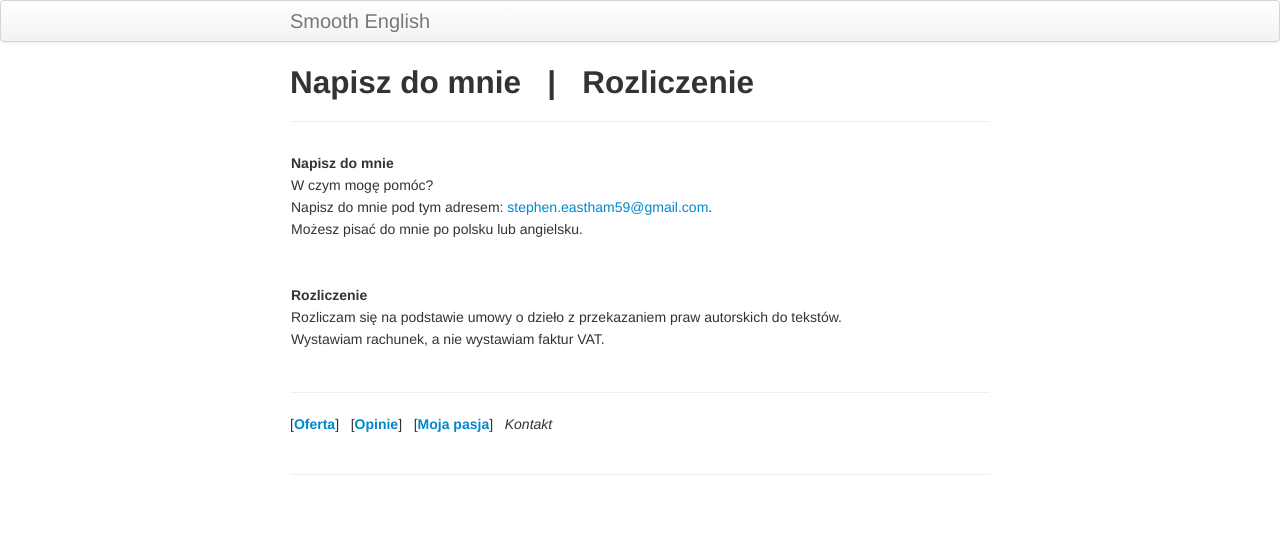
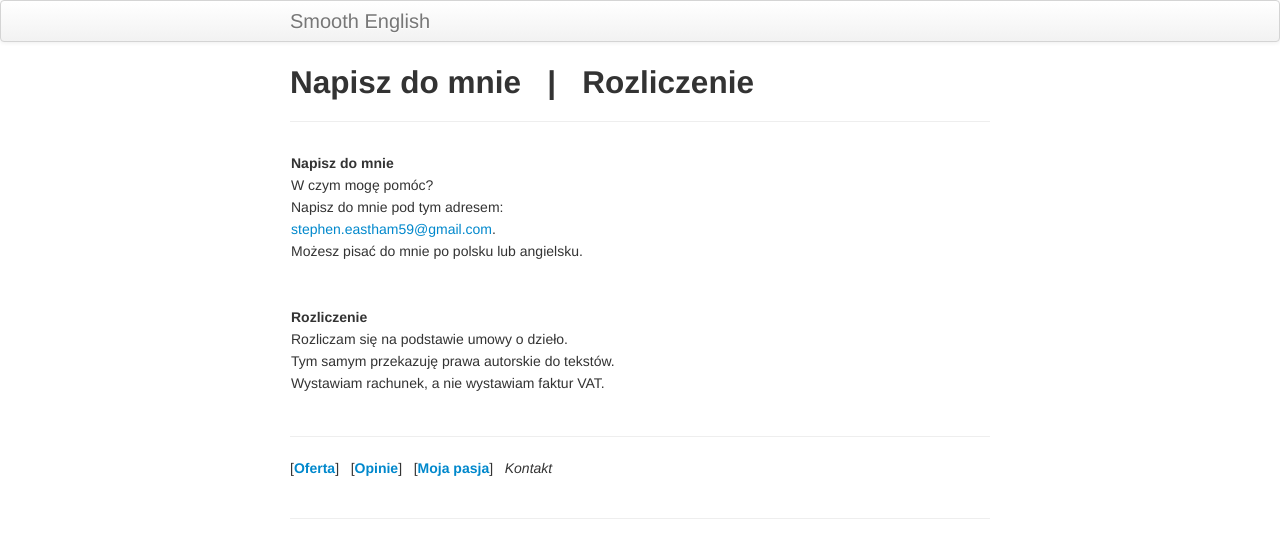
Before and after one commit to StephenEastham/StephenEastham.github.io, a Jekyll site: the page built from pages/kontakt.md, in a window 1280 px wide. Shown: the top 558 px of the page. Built offline with Jekyll 4.4.1, drawn with Linux system fonts in a browser that asks for light colours.

Commit message:
Update kontakt.md

```diff
--- a/pages/kontakt.md
+++ b/pages/kontakt.md
@@ -6,7 +6,8 @@ description:
 ---------|
 __Napisz do mnie__ |
 W czym mogę pomóc? |
-Napisz do mnie pod tym adresem: <stephen.eastham59@gmail.com>. |
+Napisz do mnie pod tym adresem: |
+<stephen.eastham59@gmail.com>. |
 Możesz pisać do mnie po polsku lub angielsku. |
 |
 |
@@ -14,7 +15,8 @@ Możesz pisać do mnie po polsku lub angielsku. |
 
 ---------|
 __Rozliczenie__ |
-Rozliczam się na podstawie umowy o dzieło z przekazaniem praw autorskich do tekstów. |
+Rozliczam się na podstawie umowy o dzieło. |
+Tym samym przekazuję prawa autorskie do tekstów. |
 Wystawiam rachunek, a nie wystawiam faktur VAT. |
 |
 
```
